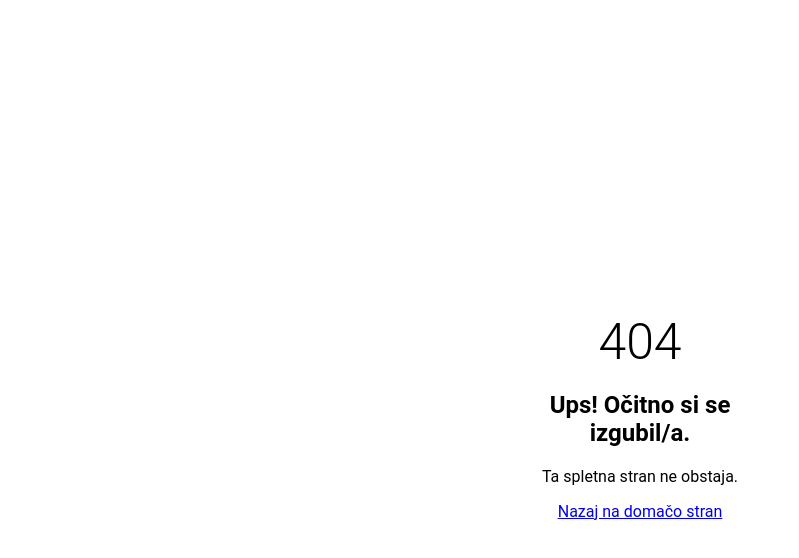
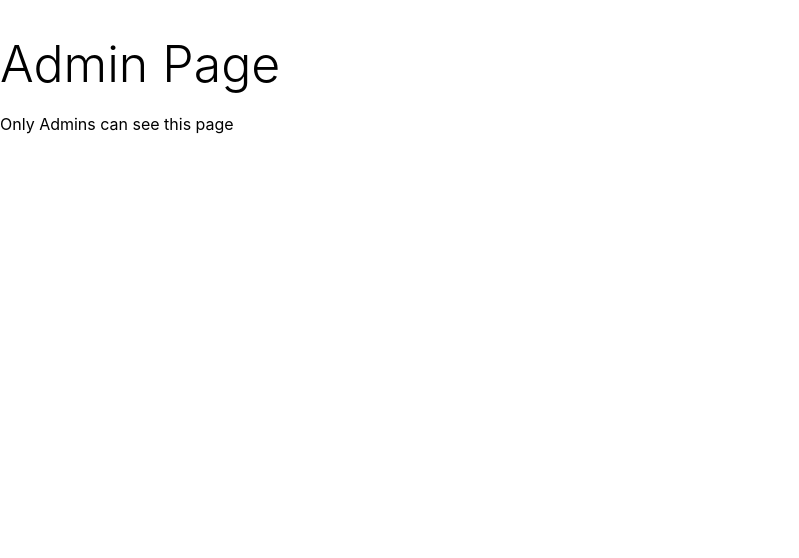
Before and after one commit to BlazOsredkar/Fake-Malice-Frontend, a React (Create React App) app: page /admin in a window 1280 px wide. Before the commit this address had no page. Shown: the top 558 px of the page, without its empty margins (0-799 px from the left). Built offline with nearby package versions, Linux system fonts and the light colour scheme.

Commit message:
added admin page

```diff
--- a/src/App.js
+++ b/src/App.js
@@ -1,28 +1,27 @@
-import './App.css';
-import React  from "react";
+import "./App.css";
+import React from "react";
 import "./style/homestyle.css";
 import Logout from "./components/logout";
-import {BrowserRouter, Route, Router, Routes} from "react-router-dom";
+import { BrowserRouter, Route, Router, Routes } from "react-router-dom";
 import Homepage from "./Pages/home";
 import RequireAuth from "./app/RequireAuth";
 import Loading from "./components/loading";
 import NotFoundPage from "./Pages/404page/404";
+import AdminPage from "./Pages/adminPage";
 
 function App() {
-
   return (
     <BrowserRouter>
-        <Routes>
-            <Route path="/" element={<RequireAuth/>} >
-                <Route path="/" element={<Homepage/>}/>
-            </Route>
-            <Route path="*" element={<NotFoundPage/>}/>
-            <Route path="/logout" element={<Logout/>}/>
-            <Route path="/loading" element={<Loading/>}/>
-        </Routes>
+      <Routes>
+        <Route path="/" element={<RequireAuth />}>
+          <Route path="/" element={<Homepage />} />
+        </Route>
+        <Route path="*" element={<NotFoundPage />} />
+        <Route path="/logout" element={<Logout />} />
+        <Route path="/loading" element={<Loading />} />
+        <Route path="/admin" element={<AdminPage />} />
+      </Routes>
     </BrowserRouter>
-
-
   );
 }
 
--- /dev/null
+++ b/src/Pages/adminPage.js
@@ -0,0 +1,12 @@
+import React from "react"
+
+const AdminPage = () => {
+    return (
+        <div>
+            <h1>Admin Page</h1>
+            <p>Only Admins can see this page</p>
+        </div>
+    )
+}
+
+export default AdminPage;
```
